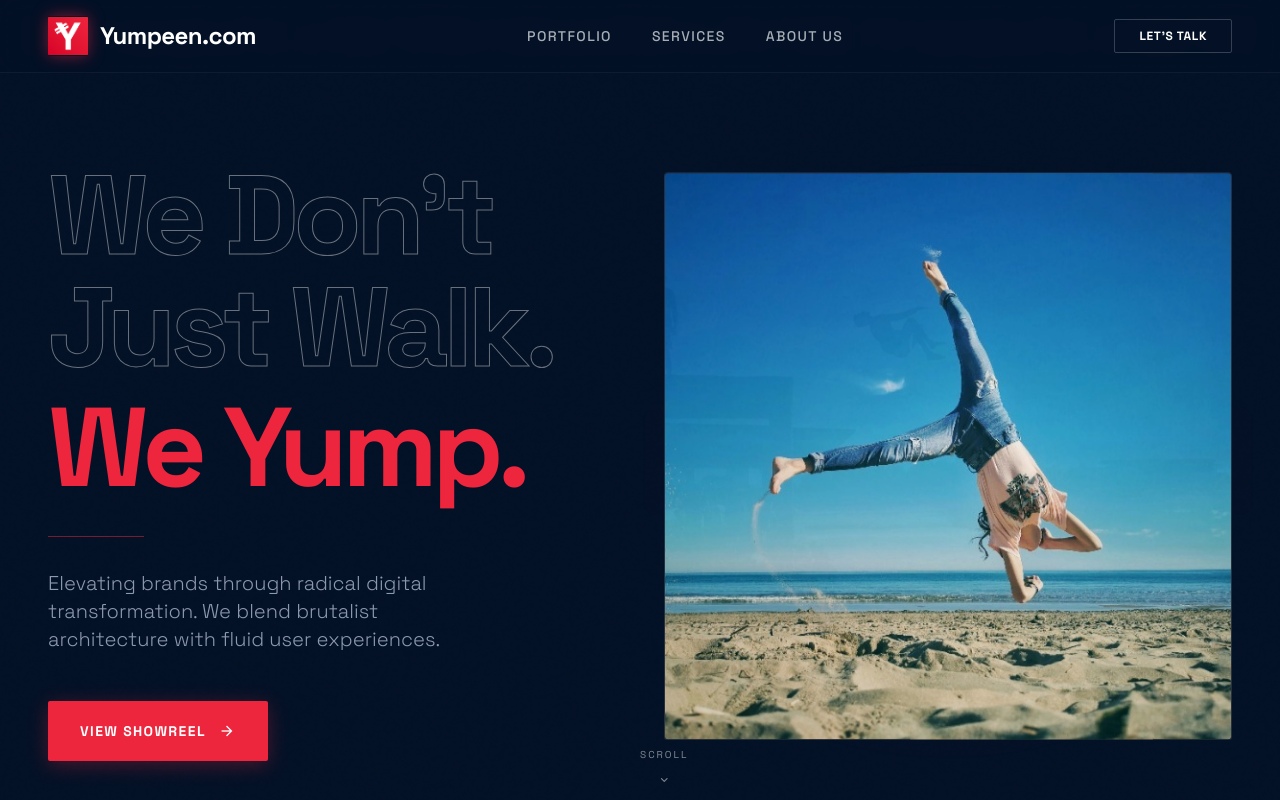
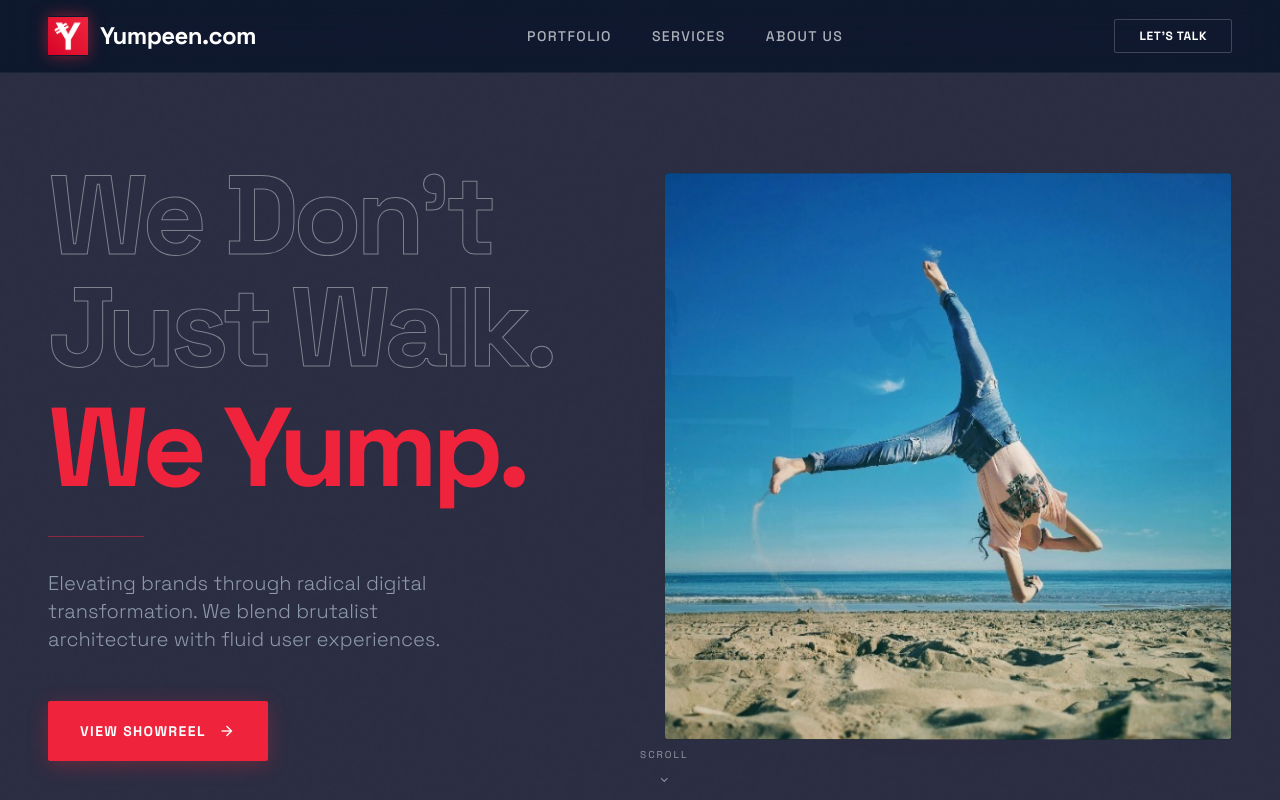
Before and after one commit to carlosdiaztorres/yumpeenx, a website: page index.html in a window 1280 px wide. Shown: the top 800 px of the page. Drawn offline with nearby package versions, Linux system fonts and the light colour scheme.

Commit message:
Update color palette to match Coolors export

```diff
--- a/index.html
+++ b/index.html
@@ -25,11 +25,12 @@
             theme: {
                 extend: {
                     colors: {
-                        "primary": "#ed263d",
-                        "background-light": "#f0f3f4",
-                        "background-dark": "#031126",
-                        "text-off-white": "#edf2f4",
-                        "accent-blue": "#8d99ae",
+                        "primary": "#ef233c", // Punch Red
+                        "secondary": "#d90429", // Flag Red
+                        "background-light": "#edf2f4", // Platinum
+                        "background-dark": "#2b2d42", // Space Indigo
+                        "text-off-white": "#edf2f4", // Platinum
+                        "accent-blue": "#8d99ae", // Lavender Grey
                     },
                     fontFamily: {
                         "display": ["Space Grotesk", "sans-serif"],
```
